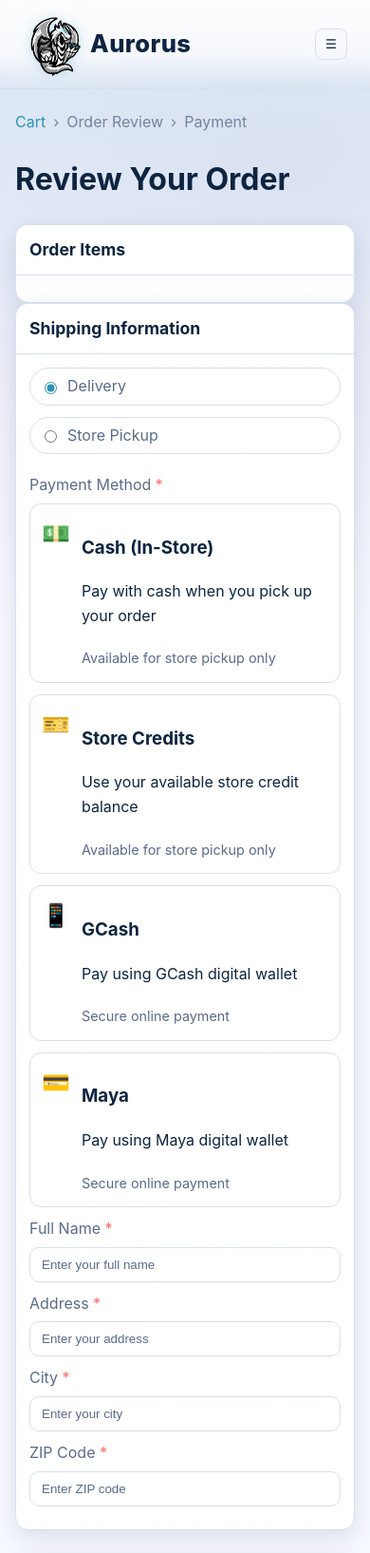
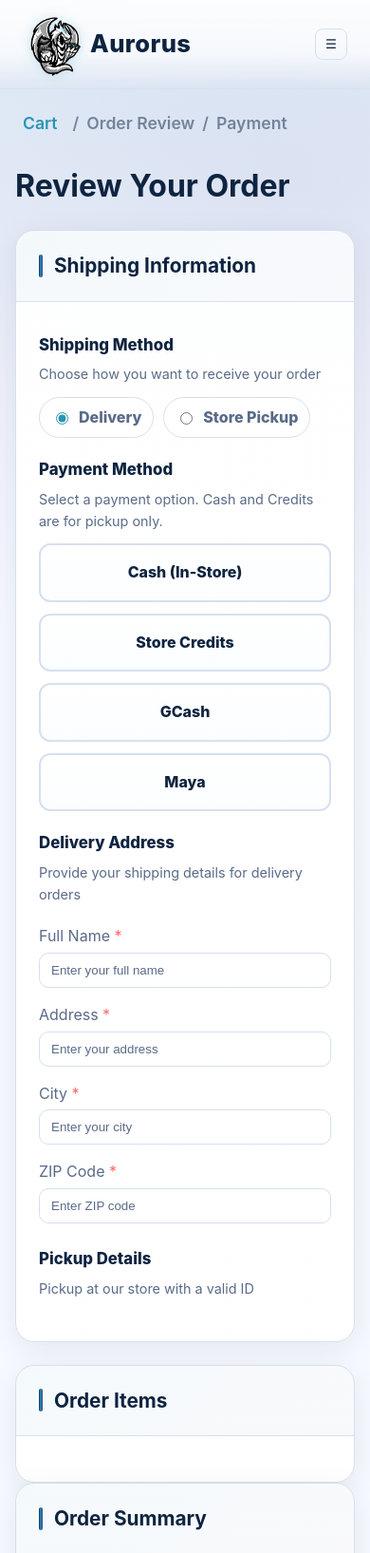
Before and after one commit to Zungaree/Aurorus_Collections_REBIRTH, a plain HTML site: page order-review.html in a window 390 px wide. Shown: the top 1635 px of the page at 95% size. Drawn offline with Linux system fonts and the light colour scheme; no server answers.

Commit message:
Enhance order review page layout with new CSS for improved styling and responsiveness. Introduce section titles and subtitles for better user guidance. Update JavaScript to manage visibility of address and pickup sections based on selected shipping method, ensuring a streamlined user experience.

```diff
--- /dev/null
+++ b/css/order-review.css
@@ -0,0 +1,130 @@
+@import url('./global.css');
+
+/* Order Review page - Modern Design */
+
+/* Scope all enhancements to this page */
+.order-review-page .card{
+  background: linear-gradient(180deg, rgba(255,255,255,0.98), rgba(255,255,255,0.95));
+  border: 1px solid var(--aurorus-border);
+  border-radius: 20px;
+  box-shadow: 0 8px 32px rgba(16, 32, 56, 0.08);
+  overflow: hidden;
+  transition: all 0.3s ease;
+}
+
+.order-review-page .card:hover{
+  transform: translateY(-2px);
+  box-shadow: 0 12px 40px rgba(16, 32, 56, 0.12);
+}
+
+.order-review-page .card-header{
+  padding: 24px 32px;
+  border-bottom: 1px solid var(--aurorus-border);
+  background: linear-gradient(135deg, rgba(42,148,179,0.05), rgba(84,86,170,0.03));
+}
+
+.order-review-page .card-header h2{
+  margin: 0;
+  font-size: 1.3rem;
+  font-weight: 700;
+  color: var(--aurorus-text);
+  display: flex;
+  align-items: center;
+  gap: 12px;
+}
+
+.order-review-page .card-header h2::before{
+  content: '';
+  width: 4px;
+  height: 24px;
+  background: var(--aurorus-gradient);
+  border-radius: 2px;
+}
+
+.order-review-page .card-body{padding:32px}
+
+/* Breadcrumb - match Order Details */
+.order-review-page .breadcrumb{margin: 2px 0 12px; font-size: 1.1rem; font-weight: 600}
+.order-review-page .breadcrumb a{color: var(--aurorus-primary); text-decoration: none; padding: 4px 8px; border-radius: 6px; transition: background-color 0.2s ease}
+.order-review-page .breadcrumb a:hover{background: rgba(42, 148, 179, 0.1); color: var(--aurorus-primary-600)}
+
+/* Section segmentation inside Shipping Information */
+.form-section{margin: 8px 0 20px}
+.section-title{margin: 0 0 6px; font-size: 1.05rem; font-weight: 800}
+.section-subtitle{margin: 0 0 12px; color: var(--aurorus-text-muted); font-size: .9rem}
+
+/* Shipping method chips layout */
+.shipping-controls.controls{display:flex;gap:10px;flex-wrap:wrap}
+.shipping-controls .chip{padding:8px 12px}
+.shipping-controls .chip span{font-weight:800}
+
+/* Address form organized into grid */
+#address-form{margin-top:8px}
+.address-grid{display:grid;grid-template-columns:repeat(12,1fr);gap:4px 10px}
+.address-grid .form-group{grid-column:span 6}
+.address-grid .form-group.full{grid-column:span 12}
+.order-review-page #address-form .form-group{margin:4px 0}
+.order-review-page #address-form .label{margin:4px 0 4px}
+
+/* Order Items list (reuse look from order details) */
+#order-items-list{display:flex;flex-direction:column;gap:16px}
+#order-items-list .order-item{display:flex;gap:16px;border:1px solid var(--aurorus-border);border-radius:16px;overflow:hidden;background:#fff;transition:all .3s ease;position:relative;padding:16px;align-items:center}
+#order-items-list .order-item:hover{transform:translateY(-2px);box-shadow:0 8px 24px rgba(16,32,56,.1);border-color:rgba(42,148,179,.3)}
+#order-items-list .order-item .item-image{width:80px;height:80px;flex:0 0 80px;background:linear-gradient(135deg,#0e1626,#1a2332);display:flex;align-items:center;justify-content:center;position:relative;overflow:hidden;border-radius:8px}
+#order-items-list .order-item .item-image img{width:100%;height:100%;object-fit:cover;border-radius:8px}
+#order-items-list .order-item .item-details{padding:0 16px;display:flex;flex-direction:column;gap:8px;flex:1}
+#order-items-list .order-item .item-details h3{margin:0;font-size:1.1rem;font-weight:700;color:var(--aurorus-text)}
+#order-items-list .order-item .item-meta{display:flex;align-items:center;gap:12px;flex-wrap:wrap}
+#order-items-list .order-item .item-meta .price{font-size:1.2rem;font-weight:800;color:var(--aurorus-primary)}
+#order-items-list .order-item .item-meta .quantity{color:#000000;font-size:.9rem;font-weight:600}
+#order-items-list .order-item .item-total{font-size:1.2rem;font-weight:800;color:var(--aurorus-primary);text-align:right;min-width:100px}
+
+/* Payment methods: button-like options (hide emojis) */
+.payment-icon{display:none}
+.payment-methods{margin-top:8px}
+.payment-card{display:flex;flex-direction:column;align-items:center;justify-content:center;gap:6px;text-align:center;padding:16px;border-radius:12px;border:2px solid var(--aurorus-border);background:linear-gradient(180deg, #ffffff, #fbfdff)}
+.payment-card h3{margin:0;font-size:1rem;font-weight:800;color:var(--aurorus-text)}
+.payment-card p{display:none}
+.payment-note{display:none}
+.payment-option input:checked + .payment-card{border-color:rgba(42,148,179,.6);box-shadow:0 0 0 4px rgba(91,192,255,.15) inset;background:linear-gradient(180deg, rgba(42,148,179,.06), rgba(84,86,170,.04))}
+.payment-card:hover{transform:translateY(-1px);box-shadow:0 8px 20px rgba(16,32,56,.08)}
+
+.payment-option.disabled .payment-card{opacity:.6;filter:saturate(.9);cursor:not-allowed}
+.payment-option.disabled input{pointer-events:none}
+
+/* Error state for required fields */
+.input.error{border-color: rgba(255,107,107,.7); box-shadow: 0 0 0 3px rgba(255,107,107,.12) inset}
+
+/* Order Summary block */
+.order-summary{display:flex;flex-direction:column;gap:10px}
+.order-summary .summary-row{display:flex;align-items:center;justify-content:space-between;padding:8px 0;border-bottom:1px solid rgba(42,148,179,.1)}
+.order-summary .summary-row.total{margin-top:6px;padding-top:12px;border-top:2px solid #000000;border-bottom:0;font-weight:800;font-size:1.2rem}
+.order-summary .summary-row.total span:last-child{color:var(--aurorus-primary);font-size:1.3rem}
+
+/* Order Summary actions: equal button sizes with spacing */
+.order-summary-card .card-body{display:grid;grid-template-columns:1fr 1fr;gap:12px}
+.order-summary-card .card-body .order-summary{grid-column:1 / -1}
+.order-summary-card .card-body .btn{width:100%;display:flex;align-items:center;justify-content:center;text-align:center;font-family:inherit;font-size:1rem;font-weight:700}
+
+/* Alerts spacing */
+#payment-warning{margin-top:12px}
+
+/* Controls grid spacing */
+.controls{margin-top:8px}
+
+/* Pickup info styling */
+#pickup-info .alert{margin-bottom:12px}
+
+/* Responsive adjustments */
+@media (max-width: 900px){
+  #order-items-list .order-item{flex-direction:column;align-items:stretch}
+  #order-items-list .order-item .item-image{width:100%;height:120px}
+  .address-grid{grid-template-columns:1fr}
+  .address-grid .form-group,.address-grid .form-group.full{grid-column:1}
+}
+
+@media (max-width: 720px){
+  .order-review-page .card-body{padding:24px}
+  .order-review-page .card-header{padding:20px 24px}
+  .order-summary-card .card-body{grid-template-columns:1fr}
+}
--- a/css/product.css
+++ b/css/product.css
@@ -214,7 +214,6 @@
 .container .breadcrumb{margin-top:16px}
 
 /* Header adjustments for product page */
-.site-header .navbar{padding:2px 18px}
 
 /* Move container higher */
 .container{padding-top:0px}
--- a/js/order-review.js
+++ b/js/order-review.js
@@ -14,6 +14,10 @@ const proceedBtn = qs('#proceed-to-payment');
 const addressForm = qs('#address-form');
 const pickupInfo = qs('#pickup-info');
 const paymentWarning = qs('#payment-warning');
+
+// Section containers for full show/hide
+const addressSection = qs('#address-section');
+const pickupSection = qs('#pickup-section');
 
 const nameEl = qs('#name');
 const addressEl = qs('#address');
@@ -66,6 +70,12 @@ const init = async () => {
       if (paymentWarning) {
         paymentWarning.classList.toggle('hidden', shippingType === 'pickup');
       }
+
+      // Set initial section visibility
+      if (addressForm) addressForm.classList.toggle('hidden', shippingType !== 'delivery');
+      if (pickupInfo) pickupInfo.classList.toggle('hidden', shippingType !== 'pickup');
+      if (addressSection) addressSection.classList.toggle('hidden', shippingType !== 'delivery');
+      if (pickupSection) pickupSection.classList.toggle('hidden', shippingType !== 'pickup');
     }
 
     const selectedPayment = qs('input[name="payment"]:checked');
@@ -123,8 +133,10 @@ const setupEventListeners = () => {
     radio.addEventListener('change', (e) => {
       shippingType = e.target.value;
       console.log('Shipping type changed to:', shippingType);
-      addressForm.classList.toggle('hidden', shippingType !== 'delivery');
-      pickupInfo.classList.toggle('hidden', shippingType !== 'pickup');
+      if (addressForm) addressForm.classList.toggle('hidden', shippingType !== 'delivery');
+      if (pickupInfo) pickupInfo.classList.toggle('hidden', shippingType !== 'pickup');
+      if (addressSection) addressSection.classList.toggle('hidden', shippingType !== 'delivery');
+      if (pickupSection) pickupSection.classList.toggle('hidden', shippingType !== 'pickup');
 
       // Show/hide payment warning
       if (paymentWarning) {
--- a/order-review.html
+++ b/order-review.html
@@ -5,6 +5,7 @@
     <meta name="viewport" content="width=device-width, initial-scale=1.0" />
     <title>Order Review - Aurorus</title>
     <link rel="stylesheet" href="css/global.css" />
+    <link rel="stylesheet" href="css/order-review.css" />
   </head>
   <body>
     <header class="site-header">
@@ -22,14 +23,14 @@
       </nav>
     </header>
 
-    <main class="container">
-      <div class="breadcrumb">
+    <main class="container order-review-page">
+      <nav class="breadcrumb" aria-label="Breadcrumb">
         <a href="cart.html">Cart</a>
-        <span>›</span>
-        <span>Order Review</span>
-        <span>›</span>
+        <span>/</span>
+        <span class="current" aria-current="page">Order Review</span>
+        <span>/</span>
         <span>Payment</span>
-      </div>
+      </nav>
 
       <h1>Review Your Order</h1>
 
@@ -37,19 +38,14 @@
         <section class="grow">
           <div class="card">
             <div class="card-header">
-              <h2>Order Items</h2>
-            </div>
-            <div class="card-body">
-              <div id="order-items-list"></div>
-            </div>
-          </div>
-
-          <div class="card">
-            <div class="card-header">
               <h2>Shipping Information</h2>
             </div>
             <div class="card-body">
-              <div class="controls">
+
+              <div class="form-section">
+                <h3 class="section-title">Shipping Method</h3>
+                <p class="section-subtitle">Choose how you want to receive your order</p>
+                <div class="shipping-controls controls">
                   <label class="chip">
                     <input type="radio" name="shipping" value="delivery" checked />
                     <span>Delivery</span>
@@ -59,9 +55,11 @@
                     <span>Store Pickup</span>
                   </label>
                 </div>
+              </div>
 
-              <div class="form-group" style="margin-top: 20px;">
-                <label class="label">Payment Method <span class="required">*</span></label>
+              <div class="form-section">
+                <h3 class="section-title">Payment Method</h3>
+                <p class="section-subtitle">Select a payment option. Cash and Credits are for pickup only.</p>
                 <div class="payment-methods">
                   <label class="payment-option">
                     <input type="radio" name="payment" value="cash" />
@@ -117,12 +115,16 @@
                 </div>
               </div>
 
+              <div class="form-section" id="address-section">
+                <h3 class="section-title">Delivery Address</h3>
+                <p class="section-subtitle">Provide your shipping details for delivery orders</p>
                 <div id="address-form">
-                <div class="form-group">
+                  <div class="address-grid">
+                    <div class="form-group full">
                       <label class="label" for="name">Full Name <span class="required">*</span></label>
                       <input id="name" class="input" placeholder="Enter your full name" required />
                     </div>
-                <div class="form-group">
+                    <div class="form-group full">
                       <label class="label" for="address">Address <span class="required">*</span></label>
                       <input id="address" class="input" placeholder="Enter your address" required />
                     </div>
@@ -135,7 +137,12 @@
                       <input id="zip" class="input" placeholder="Enter ZIP code" required />
                     </div>
                   </div>
+                </div>
+              </div>
 
+              <div class="form-section" id="pickup-section">
+                <h3 class="section-title">Pickup Details</h3>
+                <p class="section-subtitle">Pickup at our store with a valid ID</p>
                 <div id="pickup-info" class="hidden">
                   <div class="alert alert-info">
                     <strong>Store Pickup Location:</strong><br>
@@ -149,11 +156,22 @@
                   </div>
                 </div>
               </div>
+
+            </div>
           </div>
         </section>
 
         <aside class="grow">
           <div class="card">
+            <div class="card-header">
+              <h2>Order Items</h2>
+            </div>
+            <div class="card-body">
+              <div id="order-items-list"></div>
+            </div>
+          </div>
+
+          <div class="card order-summary-card">
             <div class="card-header">
               <h2>Order Summary</h2>
             </div>
```
Lines whose indentation alone changed are shown as unchanged.
